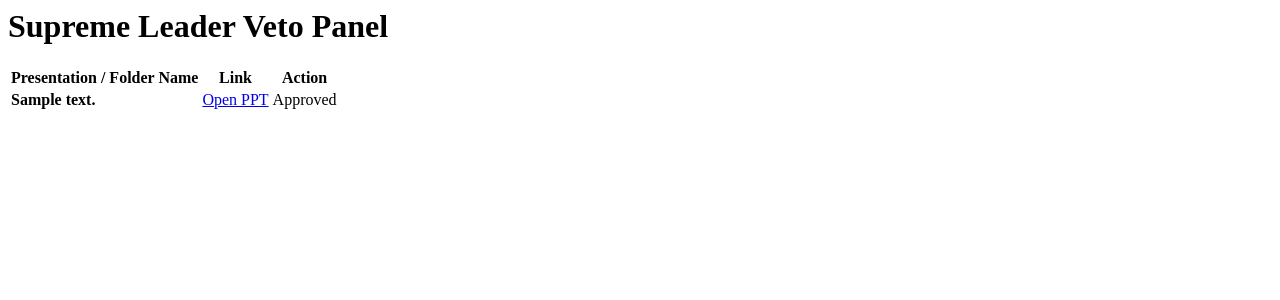
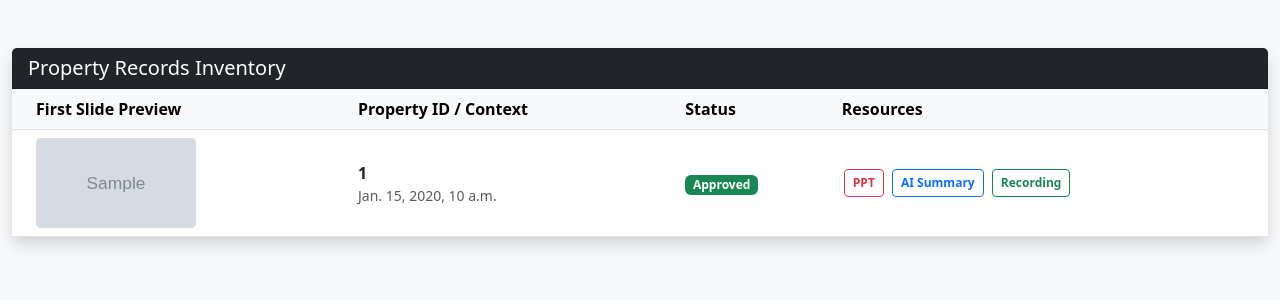
Before and after one commit to rhcp1304/property-approval-dashboard, a Django app: template property/templates/property/dashboard.html in a window 1280 px wide. Shown: the top 300 px of the page. Run offline with Django 5.2, Linux system fonts and the light colour scheme; tables that the repository leaves empty hold one stand-in row (values such as "Sample post"); the template is opened without the code that fills it: values that come from a table or form of the project are taken from there, most other values are stand-ins (such as "Sample title", 1, 10 or a date in 2020); grey boxes marked "Sample" are stand-in pictures.

Commit message:
update ui

```diff
--- a/property/models.py
+++ b/property/models.py
@@ -1,8 +1,8 @@
-# property/models.py
 from django.db import models
 
+
 class PropertyRecord(models.Model):
-    # Allow null/blank if RetailIQ link is missing or broken
+    # Allowed to be null if the link is missing
     property_id = models.CharField(max_length=50, null=True, blank=True)
 
     presentation_date_context = models.CharField(max_length=255)
@@ -10,7 +10,9 @@ class PropertyRecord(models.Model):
     ai_summary_link = models.URLField(max_length=500, null=True, blank=True)
     recording_link = models.URLField(max_length=500, null=True, blank=True)
 
-    # Updated Status Choices
+    # NEW: Stores the Google-hosted thumbnail URL
+    first_slide_image_url = models.URLField(max_length=1000, null=True, blank=True)
+
     STATUS_CHOICES = [
         ('pending', 'Pending'),
         ('Approved', 'Approved'),
@@ -18,14 +20,10 @@ class PropertyRecord(models.Model):
         ('Conditionally Approved', 'Conditionally Approved'),
         ('Hold', 'Hold'),
     ]
-    status = models.CharField(
-        max_length=50,
-        choices=STATUS_CHOICES,
-        default='pending'
-    )
+    status = models.CharField(max_length=50, choices=STATUS_CHOICES, default='pending')
 
     created_at = models.DateTimeField(auto_now_add=True)
     updated_at = models.DateTimeField(auto_now=True)
 
     def __str__(self):
-        return f"{self.property_id or 'Unknown ID'} - {self.presentation_date_context}"
+        return f"{self.property_id or 'No ID'} - {self.presentation_date_context}"
--- a/property/templates/property/dashboard.html
+++ b/property/templates/property/dashboard.html
@@ -1,31 +1,94 @@
-<div class="container">
-    <h1>Supreme Leader Veto Panel</h1>
-    <table>
-        <thead>
+<!DOCTYPE html>
+<html lang="en">
+<head>
+    <meta charset="UTF-8">
+    <title>Property Approval Dashboard</title>
+    <link href="https://cdn.jsdelivr.net/npm/bootstrap@5.3.0/dist/css/bootstrap.min.css" rel="stylesheet">
+    <style>
+        .slide-preview {
+            width: 160px;
+            height: 90px;
+            object-fit: cover;
+            border-radius: 4px;
+            border: 1px solid #ddd;
+            display: block;
+        }
+        .link-btn {
+            font-size: 0.75rem;
+            font-weight: 600;
+            margin: 2px;
+        }
+    </style>
+</head>
+<body class="bg-light">
+
+<div class="container-fluid py-5">
+    <div class="card shadow border-0">
+        <div class="card-header bg-dark text-white">
+            <h5 class="mb-0">Property Records Inventory</h5>
+        </div>
+        <div class="card-body p-0">
+            <div class="table-responsive">
+                <table class="table table-hover align-middle mb-0">
+                    <thead class="table-light">
                         <tr>
-                <th>Presentation / Folder Name</th>
-                <th>Link</th>
-                <th>Action</th>
+                            <th class="ps-4">First Slide Preview</th>
+                            <th>Property ID / Context</th>
+                            <th>Status</th>
+                            <th>Resources</th>
                         </tr>
                     </thead>
                     <tbody>
-            {% for prop in properties %}
+                        {% for property in properties %}
                         <tr>
-                <td><strong>{{ prop.presentation_date_context }}</strong></td>
-                <td><a href="{{ prop.ppt_link }}" target="_blank">Open PPT</a></td>
-                <td>
-                    {% if prop.status == 'PENDING' %}
-                    <form action="{% url 'veto_action' prop.id %}" method="post">
-                        {% csrf_token %}
-                        <button name="decision" value="APPROVE" class="btn btn-approve">APPROVE</button>
-                        <button name="decision" value="DROP" class="btn btn-drop">DROP</button>
-                    </form>
+                            <td class="ps-4">
+                                {% if property.first_slide_image_url %}
+                                    <img src="{{ property.first_slide_image_url }}" class="slide-preview" alt="Slide Thumbnail">
                                 {% else %}
-                    <span class="badge status-{{ prop.status }}">{{ prop.status }}</span>
+                                    <div class="slide-preview bg-secondary d-flex align-items-center justify-content-center text-white small">No Preview</div>
                                 {% endif %}
                             </td>
+
+                            <td>
+                                <div class="fw-bold">{{ property.property_id|default:"N/A" }}</div>
+                                <div class="text-muted small">{{ property.presentation_date_context }}</div>
+                            </td>
+
+                            <td>
+                                <span class="badge
+                                    {% if property.status == 'Approved' %}bg-success
+                                    {% elif property.status == 'pending' %}bg-warning text-dark
+                                    {% elif property.status == 'Dropped/Rejected' %}bg-danger
+                                    {% else %}bg-info text-dark{% endif %}">
+                                    {{ property.status }}
+                                </span>
+                            </td>
+
+                            <td>
+                                {% if property.ppt_link %}
+                                    <a href="{{ property.ppt_link }}" target="_blank" class="btn btn-sm btn-outline-danger link-btn">PPT</a>
+                                {% endif %}
+
+                                {% if property.ai_summary_link %}
+                                    <a href="{{ property.ai_summary_link }}" target="_blank" class="btn btn-sm btn-outline-primary link-btn">AI Summary</a>
+                                {% endif %}
+
+                                {% if property.recording_link %}
+                                    <a href="{{ property.recording_link }}" target="_blank" class="btn btn-sm btn-outline-success link-btn">Recording</a>
+                                {% endif %}
+                            </td>
+                        </tr>
+                        {% empty %}
+                        <tr>
+                            <td colspan="4" class="text-center py-5">No records found.</td>
                         </tr>
                         {% endfor %}
                     </tbody>
                 </table>
             </div>
+        </div>
+    </div>
+</div>
+
+</body>
+</html>
--- /dev/null
+++ b/property/urls.py
@@ -0,0 +1,6 @@
+from django.urls import path
+from .views import PropertyDashboardView
+
+urlpatterns = [
+    path('dashboard/', PropertyDashboardView.as_view(), name='property_dashboard'),
+]
--- a/property_approval_dashboard/settings.py
+++ b/property_approval_dashboard/settings.py
@@ -123,3 +123,7 @@ STATIC_URL = 'static/'
 # https://docs.djangoproject.com/en/5.2/ref/settings/#default-auto-field
 
 DEFAULT_AUTO_FIELD = 'django.db.models.BigAutoField'
+
+
+MEDIA_URL = '/media/'
+MEDIA_ROOT = BASE_DIR / 'media'
--- a/property_approval_dashboard/urls.py
+++ b/property_approval_dashboard/urls.py
@@ -1,14 +1,13 @@
 from django.contrib import admin
-from django.urls import path
-from property import views  # Your existing app
-from store.views import ApprovedStoreListView, ApprovedStoreDetailView  # The new app
+from django.urls import path, include
+from django.conf import settings
+from django.conf.urls.static import static
 
 urlpatterns = [
     path('admin/', admin.site.urls),
-    path('', views.dashboard, name='dashboard'),  # Your existing dashboard
-    path('veto/<int:pk>/', views.veto_action, name='veto_action'),
+    path('', include('property.urls')),  # Includes your app-level URLs
+]
 
-    # --- NEW DASHBOARD ROUTES ---
-    path('approved/', ApprovedStoreListView.as_view(), name='approved_list'),
-    path('approved/<int:pk>/', ApprovedStoreDetailView.as_view(), name='approved_detail'),
-]
+# This serves the "first slide" images during development
+if settings.DEBUG:
+    urlpatterns += static(settings.MEDIA_URL, document_root=settings.MEDIA_ROOT)
```
Also changed, not shown: property/management/commands/sync_drive.py (+37 -28 lines), property/views.py (+6 -14 lines), property/migrations/0016_propertyrecord_first_slide_image.py (added), property/migrations/0017_remove_propertyrecord_first_slide_image_and_more.py (added). Lines whose indentation alone changed are shown as unchanged.
